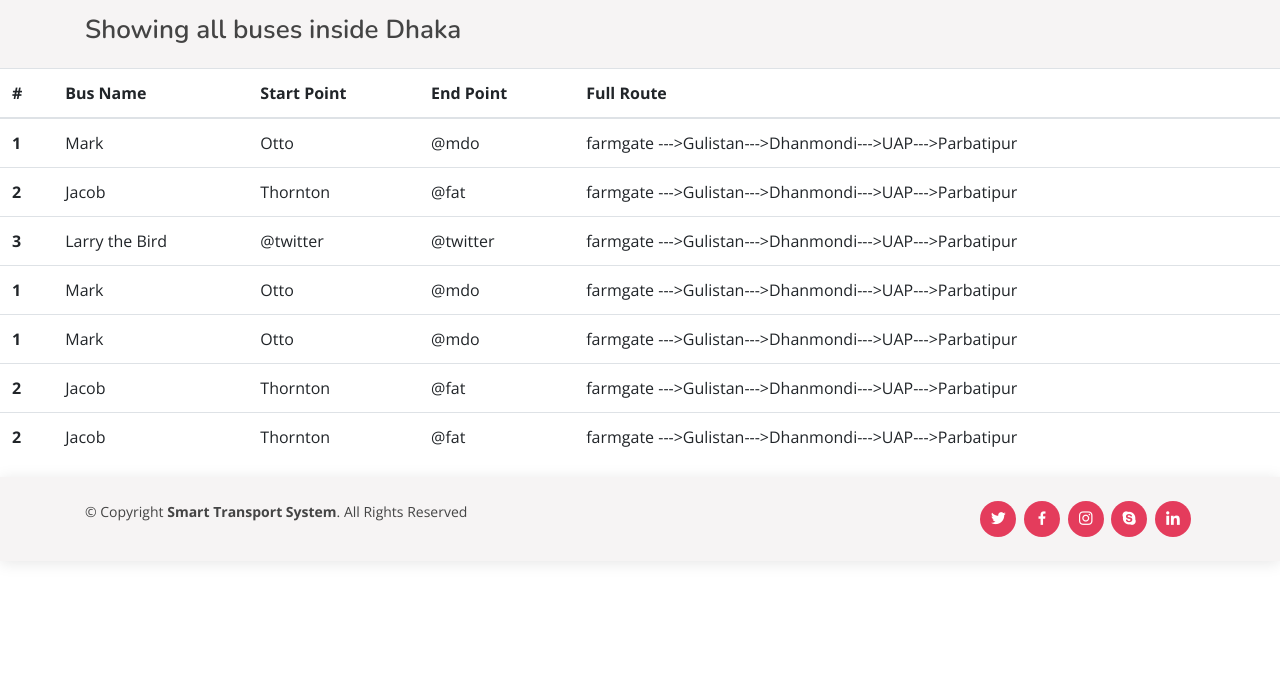
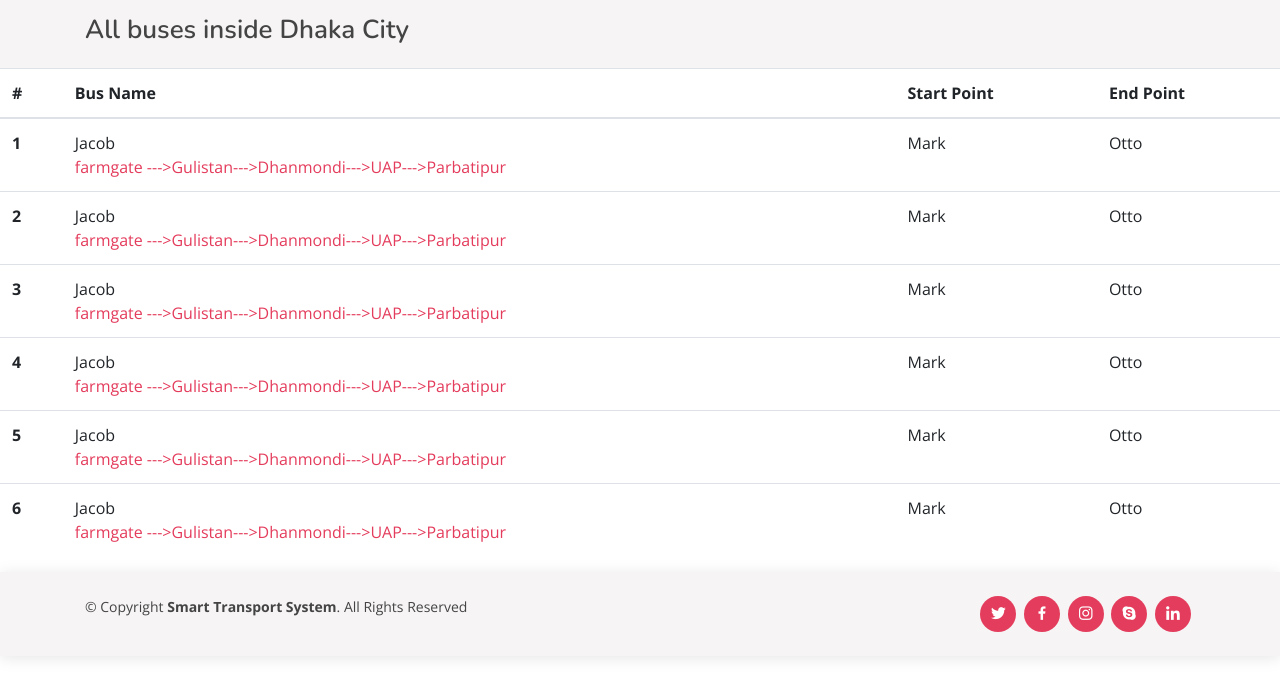
Before and after one commit to luckyman1004/Transport_Django, a Django app: page /smartTracking/allbuses/ in a window 1280 px wide. Shown: the part 85-782 px from the top of the page. Run offline with Django 3.2, Linux system fonts and the light colour scheme; some libraries are stand-ins or nearby versions.

Commit message:
all buses page demo 2

```diff
--- a/templates/smartTracking/allbuses.html
+++ b/templates/smartTracking/allbuses.html
@@ -71,7 +71,7 @@
      <!-- ======= Breadcrumbs ======= -->
    <section id="breadcrumbs" class="breadcrumbs">
           <div class="container">
-            <h2>Showing all buses inside Dhaka <span class="text-danger">{{ formatted_address }}</span></h2>
+            <h2>All buses inside Dhaka City</h2>
           </div>
    </section><!-- End Breadcrumbs -->
 <!-- ...............TABLE......................  -->
@@ -83,58 +83,44 @@
         <th scope="col">Bus Name</th>
         <th scope="col">Start Point</th>
         <th scope="col">End Point</th>
-        <th scope="col">Full Route</th>
       </tr>
     </thead>
     <tbody>
       <tr>
         <th scope="row">1</th>
+        <td>Jacob <br><span style="color:#e43c5c">farmgate --->Gulistan--->Dhanmondi--->UAP--->Parbatipur</span></td>
         <td>Mark</td>
         <td>Otto</td>
-        <td>@mdo</td>
-        <td>farmgate --->Gulistan--->Dhanmondi--->UAP--->Parbatipur</td>
       </tr>
       <tr>
         <th scope="row">2</th>
-        <td>Jacob</td>
-        <td>Thornton</td>
-        <td>@fat</td>
-        <td>farmgate --->Gulistan--->Dhanmondi--->UAP--->Parbatipur</td>
+        <td>Jacob <br><span style="color:#e43c5c">farmgate --->Gulistan--->Dhanmondi--->UAP--->Parbatipur</span></td>
+        <td>Mark</td>
+        <td>Otto</td>
       </tr>
       <tr>
         <th scope="row">3</th>
-        <td>Larry the Bird</td>
-        <td>@twitter</td>
-        <td>@twitter</td>
-        <td>farmgate --->Gulistan--->Dhanmondi--->UAP--->Parbatipur</td>
+        <td>Jacob <br><span style="color:#e43c5c">farmgate --->Gulistan--->Dhanmondi--->UAP--->Parbatipur</span></td>
+        <td>Mark</td>
+        <td>Otto</td>
       </tr>
       <tr>
-        <th scope="row">1</th>
+        <th scope="row">4</th>
+        <td>Jacob <br><span style="color:#e43c5c">farmgate --->Gulistan--->Dhanmondi--->UAP--->Parbatipur</span></td>
         <td>Mark</td>
         <td>Otto</td>
-        <td>@mdo</td>
-        <td>farmgate --->Gulistan--->Dhanmondi--->UAP--->Parbatipur</td>
       </tr>
       <tr>
-        <th scope="row">1</th>
+        <th scope="row">5</th>
+        <td>Jacob <br><span style="color:#e43c5c">farmgate --->Gulistan--->Dhanmondi--->UAP--->Parbatipur</span></td>
         <td>Mark</td>
         <td>Otto</td>
-        <td>@mdo</td>
-        <td>farmgate --->Gulistan--->Dhanmondi--->UAP--->Parbatipur</td>
       </tr>
       <tr>
-        <th scope="row">2</th>
-        <td>Jacob</td>
-        <td>Thornton</td>
-        <td>@fat</td>
-        <td>farmgate --->Gulistan--->Dhanmondi--->UAP--->Parbatipur</td>
-      </tr>
-      <tr>
-        <th scope="row">2</th>
-        <td>Jacob</td>
-        <td>Thornton</td>
-        <td>@fat</td>
-        <td>farmgate --->Gulistan--->Dhanmondi--->UAP--->Parbatipur</td>
+        <th scope="row">6</th>
+        <td>Jacob <br><span style="color:#e43c5c">farmgate --->Gulistan--->Dhanmondi--->UAP--->Parbatipur</span></td>
+        <td>Mark</td>
+        <td>Otto</td>
       </tr>
     </tbody>
   </table>
```
